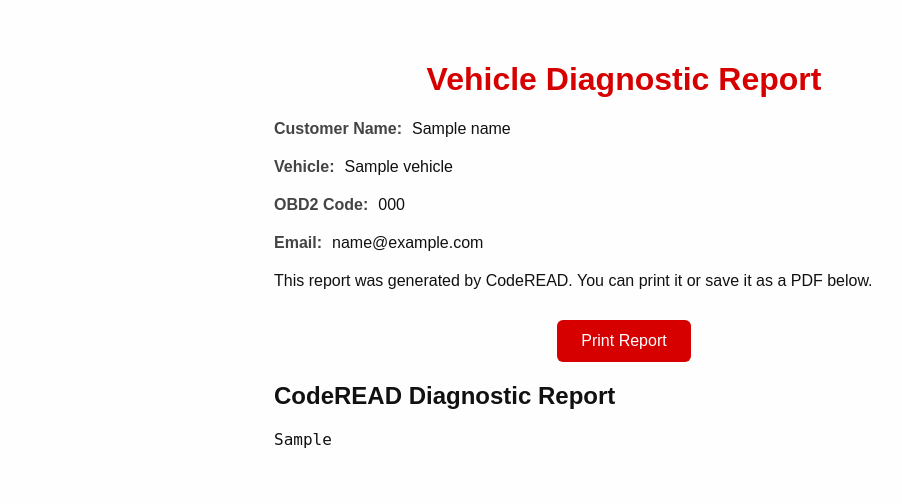
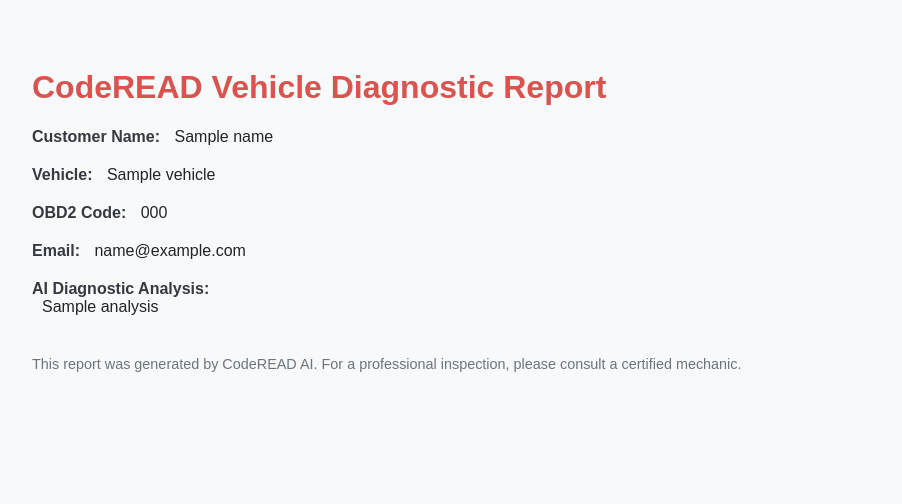
Before and after one commit to CODEREaDer24/coderead, a Flask app: template templates/report.html in a window 1280 px wide. Shown: the top 504 px of the page, without its empty margins (16-918 px from the left). Run offline with Flask 3, Linux system fonts and the light colour scheme; the template is opened without the code that fills it: most values are stand-ins (such as "Sample title", 1, 10 or a date in 2020).

Commit message:
Update report.html

```diff
--- a/templates/report.html
+++ b/templates/report.html
@@ -1,65 +1,62 @@
 <!DOCTYPE html>
-<html>
+<html lang="en">
 <head>
   <meta charset="UTF-8">
-  <title>Vehicle Diagnostic Report</title>
+  <title>CodeREAD Report</title>
   <style>
     body {
       font-family: Arial, sans-serif;
-      background-color: #fefefe;
-      color: #111;
       padding: 40px;
-      max-width: 700px;
-      margin: auto;
+      background-color: #f8f9fa;
+      color: #212529;
     }
     h1 {
-      color: #d60000;
-      text-align: center;
+      color: #d9534f;
     }
     .section {
-      margin: 20px 0;
+      margin-bottom: 20px;
     }
     .label {
       font-weight: bold;
-      color: #444;
+      color: #343a40;
     }
-    .value {
+    .content {
       margin-left: 10px;
     }
-    .print-button {
-      margin-top: 30px;
-      text-align: center;
-    }
-    button {
-      background: #d60000;
-      color: white;
-      padding: 12px 24px;
-      border: none;
-      border-radius: 6px;
-      font-size: 1rem;
-      cursor: pointer;
-    }
-    button:hover {
-      background: #a40000;
+    .footer {
+      margin-top: 40px;
+      font-size: 0.9em;
+      color: #6c757d;
     }
   </style>
 </head>
 <body>
+  <h1>CodeREAD Vehicle Diagnostic Report</h1>
 
-  <h1>Vehicle Diagnostic Report</h1>
-
-  <div class="section"><span class="label">Customer Name:</span><span class="value">{{ name }}</span></div>
-  <div class="section"><span class="label">Vehicle:</span><span class="value">{{ vehicle }}</span></div>
-  <div class="section"><span class="label">OBD2 Code:</span><span class="value">{{ code }}</span></div>
-  <div class="section"><span class="label">Email:</span><span class="value">{{ email }}</span></div>
-
-  <p>This report was generated by CodeREAD. You can print it or save it as a PDF below.</p>
-
-  <div class="print-button">
-    <button onclick="window.print()">Print Report</button>
+  <div class="section">
+    <span class="label">Customer Name:</span>
+    <span class="content">{{ name }}</span>
+  </div>
+  <div class="section">
+    <span class="label">Vehicle:</span>
+    <span class="content">{{ vehicle }}</span>
+  </div>
+  <div class="section">
+    <span class="label">OBD2 Code:</span>
+    <span class="content">{{ code }}</span>
+  </div>
+  <div class="section">
+    <span class="label">Email:</span>
+    <span class="content">{{ email }}</span>
   </div>
 
+  <div class="section">
+    <span class="label">AI Diagnostic Analysis:</span>
+    <div class="content">{{ analysis | safe }}</div>
+  </div>
+
+  <div class="footer">
+    This report was generated by CodeREAD AI. For a professional inspection, please consult a certified mechanic.
+  </div>
 </body>
 </html>
-<h2>CodeREAD Diagnostic Report</h2>
-<pre style="white-space: pre-wrap; font-size: 1rem;">{{ full_report }}</pre>
```
